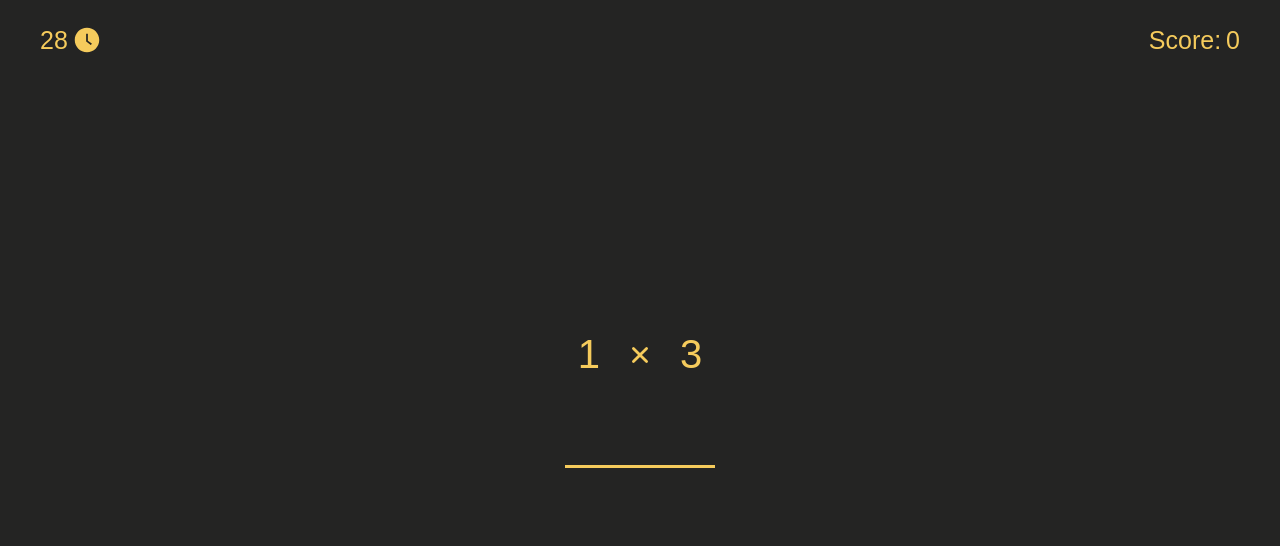
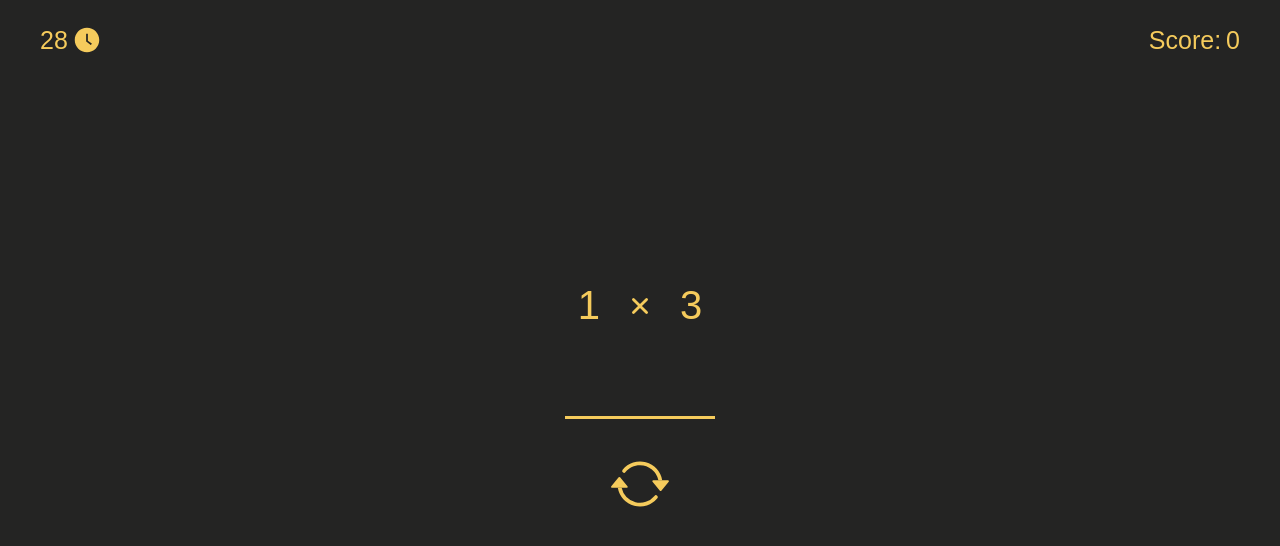
Before and after one commit to Tiaguh/Styled_Component, a React (Create React App) app: page / in a window 1280 px wide. Both pictures are taken after a click on the button 640 px from the left and 400 px from the top of the page. Shown: the top 546 px of the page. Built offline with nearby package versions, Linux system fonts and the light colour scheme.

Commit message:
fixing bugs and improving the game

```diff
--- a/src/Pages/MathGame/MathGame.css
+++ b/src/Pages/MathGame/MathGame.css
@@ -65,6 +65,12 @@ header h2 {
     align-items: center;
 
     gap: 35px
+}
+
+.content button {
+    background-color: transparent;
+
+    border: none;
 }
 
 form .input-correct {
@@ -148,6 +154,21 @@ form .input-uncorrect {
     font-family: sans-serif;
 }
 
+.time-is-over-container {
+    width: 100%;
+    height: 10%;
+
+    display: flex;
+    justify-content: center;
+}
+
+.time-is-over-container p {
+    font-size: 20px;
+    color: #FFF;
+
+    font-family: sans-serif;
+}
+
 /* Caso o jogo não tenha começado */
 
 .start-button-container {
--- a/src/Pages/MathGame/MathGame.jsx
+++ b/src/Pages/MathGame/MathGame.jsx
@@ -5,19 +5,17 @@ import iconPlay from './img/play.png';
 
 import { AiFillClockCircle } from "react-icons/ai";
 import { IoClose } from "react-icons/io5";
+import { BsArrowRepeat } from 'react-icons/bs'
 
 export default function Teste() {
     const [started, setStarted] = useState(false);
     // Controlar se o jogo já começou.
 
-    const [countdown, setCountdown] = useState(30);
+    const [countdown, setCountdown] = useState('');
     // Controla o tempo das partidas.
 
     const [number1, setNumber1] = useState(0);
     const [number2, setNumber2] = useState(0);
-
-    console.log(number1, number2);
-
     // Números sorteados.
 
     const result = number1 * number2;
@@ -25,6 +23,8 @@ export default function Teste() {
 
     const [response, setResponse] = useState('');
     // Resposta do usuário.
+
+    const [isInputDisabled, setIsInputDisabled] = useState(false);
 
     const [changeClassName, setChangeClassName] = useState(true);
     // Muda a classe do input.
@@ -39,6 +39,8 @@ export default function Teste() {
                     setCountdown(countdown - 1);
                 } else {
                     clearInterval(countdownInterval);
+                    // setStarted(false);
+                    setIsInputDisabled(true)
                 }
             }, 1000);
             return () => clearInterval(countdownInterval);
@@ -55,6 +57,8 @@ export default function Teste() {
         setStarted(true);
         sortNumbers();
         setResponse('');
+        setCountdown(30)
+        setIsInputDisabled(false)
     }
 
     function checkResponse(e) {
@@ -112,11 +116,24 @@ export default function Teste() {
                                 onChange={(e) => setResponse(parseInt(e.target.value))}
                                 type="number"
                                 className={changeClassName ? 'input-correct' : 'input-uncorrect'}
+                                disabled={isInputDisabled}
                             />
 
                         </form>
 
+                        <button onClick={handleStart}>
+                            <BsArrowRepeat size={60} color="#F5CB5C" />
+                        </button>
+
                     </div>
+
+                    {countdown === 0 ? (
+                        <div className="time-is-over-container">
+                            <p>Tempo esgotado!</p>
+                        </div>
+                    ) : (
+                        <div className="time-is-over-container" />
+                    )}
 
                 </div>
             ) : (
```
